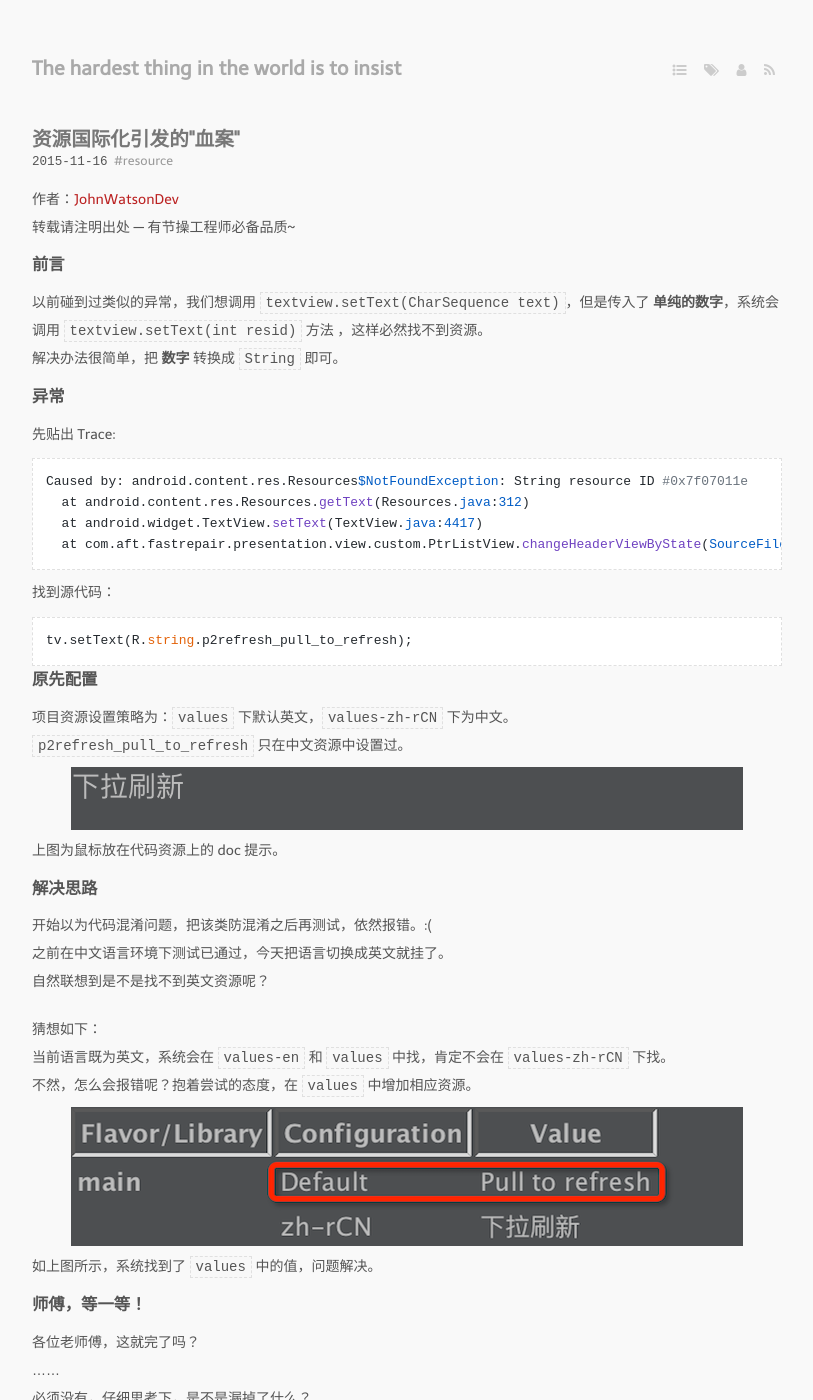
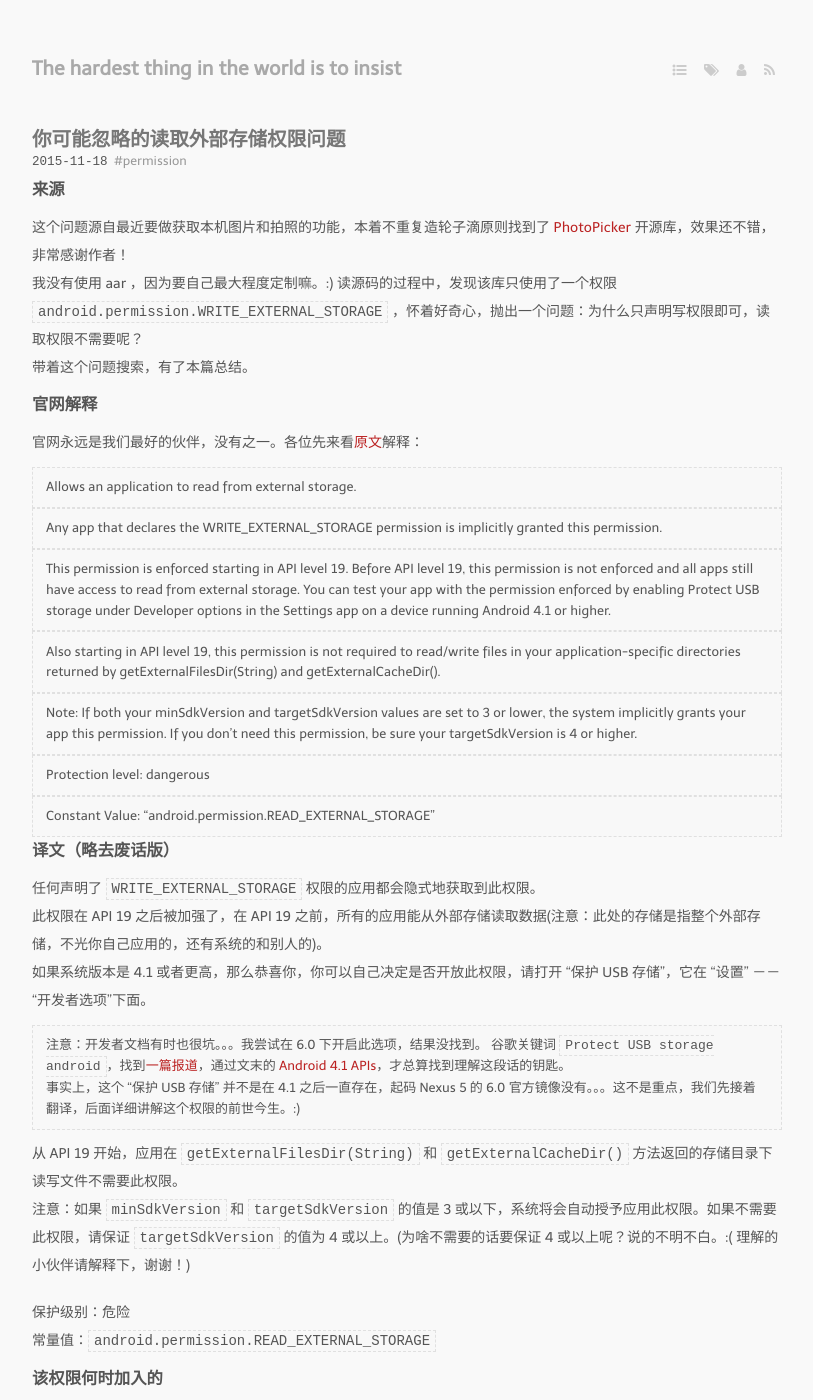
Before and after one commit to johnwatsondev/johnwatsondev.github.io, a Jekyll site: the page built from index.md, in a window 1280 px wide and 1400 px high. Shown: the whole window, without its empty margins (233-1046 px from the left). Built offline with Jekyll 4.4.1, drawn with Linux system fonts in a browser that asks for light colours; nearby versions of some CDN libraries; some web fonts are replaced; Markdown is read by kramdown in place of the engine named in the settings; some of the changed text lies outside the part shown.

Commit message:
add post

````diff
--- a/_posts/2015-06-08-remove-footerview-in-onscroll.md
+++ b/_posts/2015-06-08-remove-footerview-in-onscroll.md
@@ -79,5 +79,3 @@ this.post(new Runnable() {
 微小改动的奥秘在哪里呢？`View.post(Runnable action)` 方法的代码在主线程执行，当 ListView 移除 footerView 时，视图已经绘制完毕，再次绘制视图便没有问题。
 
 附上代码链接 [PtrListView.java](https://gist.github.com/johnwatsondev/5922a3be8bc2555bff93)
-
-<!-- {% gist johnwatsondev/5922a3be8bc2555bff93 %} -->
--- /dev/null
+++ b/_posts/2015-11-17-runtime-permission-util.md
@@ -0,0 +1,28 @@
+---
+title: 检查运行时权限工具类
+layout: post
+guid: urn:uuid:f9b93732-9806-4fd1-ba4b-4705a0743cd3
+comments: true
+tags:
+  - permission
+---
+
+### 前言
+在 6.0 上使用 [PhotoPicker](https://github.com/donglua/PhotoPicker) 遇到了权限问题，由于默认情况下应用权限是未通过的，所以出问题。
+Trace 如下：
+
+```java
+Caused by: java.lang.SecurityException: Permission Denial:
+reading com.android.providers.media.MediaProvider uri content://media/external/images/media
+requires android.permission.READ_EXTERNAL_STORAGE, or grantUriPermission()
+```
+
+显然是木有权限呀，一番查证后是 [Runtime Permissions](http://developer.android.com/training/permissions/requesting.html) 问题。参考文档后抽取工具类如下：
+
+{% gist johnwatsondev/2d9a068931f88a3b2470%}
+
+重点解释下 `checkPermissionGranted` 方法中的两个参数。
+当权限未被授予且需要向用户说明原因时，`ShowRationaleCallback` 回调函数会发出通知，在实现类的 `void needShow(final int requestCode)` 方法中自定义提示，弹出 Toast 或 对话框 等等。
+布尔型的 `needRequestPermission` 参数是为了当权限未被授予且需要向用户说明原因时，是否直接帮你请求该权限，省去手动发起。
+
+用法请参考 [Demo](https://github.com/johnwatsondev/PhotoPicker.git) 中的 [`MainActivity`](https://github.com/johnwatsondev/PhotoPicker/blob/master/photopickerdemo/src/main/java/me/iwf/PhotoPickerDemo/MainActivity.java) 。
--- /dev/null
+++ b/_posts/2015-11-18-you-did-not-notice-things-about-read-external-storage.md
@@ -0,0 +1,72 @@
+---
+title: 你可能忽略的读取外部存储权限问题
+layout: post
+guid: urn:uuid:749f748e-fd43-4352-a89f-12a407d0b971
+comments: true
+tags:
+  - permission
+---
+
+### 来源
+这个问题源自最近要做获取本机图片和拍照的功能，本着不重复造轮子滴原则找到了 [PhotoPicker](https://github.com/donglua/PhotoPicker) 开源库，效果还不错，非常感谢作者！
+我没有使用 aar ，因为要自己最大程度定制嘛。:) 读源码的过程中，发现该库只使用了一个权限 `android.permission.WRITE_EXTERNAL_STORAGE` ，怀着好奇心，抛出一个问题：为什么只声明写权限即可，读取权限不需要呢？
+带着这个问题搜索，有了本篇总结。
+
+### 官网解释
+官网永远是我们最好的伙伴，没有之一。各位先来看[原文](http://developer.android.com/reference/android/Manifest.permission.html#READ_EXTERNAL_STORAGE)解释：
+
+> Allows an application to read from external storage.
+
+> Any app that declares the WRITE_EXTERNAL_STORAGE permission is implicitly granted this permission.
+
+> This permission is enforced starting in API level 19. Before API level 19, this permission is not enforced and all apps still have access to read from external storage. You can test your app with the permission enforced by enabling Protect USB storage under Developer options in the Settings app on a device running Android 4.1 or higher.
+
+> Also starting in API level 19, this permission is not required to read/write files in your application-specific directories returned by getExternalFilesDir(String) and getExternalCacheDir().
+
+> Note: If both your minSdkVersion and targetSdkVersion values are set to 3 or lower, the system implicitly grants your app this permission. If you don't need this permission, be sure your targetSdkVersion is 4 or higher.
+
+> Protection level: dangerous
+
+> Constant Value: "android.permission.READ_EXTERNAL_STORAGE"
+
+### 译文（略去废话版）
+任何声明了 `WRITE_EXTERNAL_STORAGE` 权限的应用都会隐式地获取到此权限。
+此权限在 API 19 之后被加强了，在 API 19 之前，所有的应用能从外部存储读取数据(注意：此处的存储是指整个外部存储，不光你自己应用的，还有系统的和别人的)。
+如果系统版本是 4.1 或者更高，那么恭喜你，你可以自己决定是否开放此权限，请打开 “保护 USB 存储”，它在 “设置” －－ “开发者选项”下面。
+
+> 注意：开发者文档有时也很坑。。。我尝试在 6.0 下开启此选项，结果没找到。
+> 谷歌关键词 `Protect USB storage android`，找到[一篇报道](http://www.androidcentral.com/jelly-bean-brings-new-permission-along-read-external-storage)，通过文末的 [Android 4.1 APIs](http://developer.android.com/about/versions/android-4.1.html)，才总算找到理解这段话的钥匙。
+> 事实上，这个 “保护 USB 存储” 并不是在 4.1 之后一直存在，起码 Nexus 5 的 6.0 官方镜像没有。。。这不是重点，我们先接着翻译，后面详细讲解这个权限的前世今生。:)
+
+从 API 19 开始，应用在 `getExternalFilesDir(String)` 和 `getExternalCacheDir()` 方法返回的存储目录下读写文件不需要此权限。
+注意：如果 `minSdkVersion` 和 `targetSdkVersion` 的值是 3 或以下，系统将会自动授予应用此权限。如果不需要此权限，请保证 `targetSdkVersion` 的值为 4 或以上。(为啥不需要的话要保证 4 或以上呢？说的不明不白。:(  理解的小伙伴请解释下，谢谢！)
+
+保护级别：危险
+常量值：`android.permission.READ_EXTERNAL_STORAGE`
+
+### 该权限何时加入的
+答案是：API 16 ，也就是 [Jelly Bean 4.1](http://developer.android.com/about/versions/android-4.1.html#Permissions) 。
+在 4.1 中，默认情况下所有的应用仍然有读取权限。如果应用已经获取了写权限，那么自动获取读取权限。
+好奇的你肯定会问：**特殊情况**是啥呢？
+问得好，这就是我在上面译文中疑惑的地方，**保护 USB 存储** 是个神马玩意儿？其实它就是在 4.1 引入的，请看图片：
+
+![Protect USB storage](/media/files/2015/11/18/protect_usb.jpg)
+
+当勾选此选项后，会有什么行为呢？暂时没有测试，暂定使用虚拟机测试。
+当然后来在 6.0 上为何看不到，目前还不清楚，如果你查到原因了，请告诉我哈！
+
+### KitKat 中的变化
+在 [Important Behavior Changes](http://developer.android.com/about/versions/android-4.4.html#Behaviors) 和 [App Permissions](http://developer.android.com/about/versions/android-4.4.html#Permissions) 中阐述了变化。
+大意是：在 4.4 上，应用不能直接读取外部存储的共享文件，除非获取了读权限。由 `getExternalStoragePublicDirectory()` 方法返回目录(外部存储的共享区域)下的文件，没有读取权限时无法访问。但是可以在没有任何权限时(`WRITE_EXTERNAL_STORAGE` 和 `READ_EXTERNAL_STORAGE` 均不需要)，访问(读写)由 `getExternalFilesDir()` 方法返回的目录（应用特定的外部存储，你自己的地盘）下的文件。
+
+### Marshmallow 中运行时权限
+[Runtime Permissions](http://developer.android.com/about/versions/marshmallow/android-6.0-changes.html#behavior-runtime-permissions) 有说明。
+大意为：用户可以在运行时决定是否授权给某个应用。类似与 iOS 上弹出对话框询问是否打开第三方的应用，手机主人真正当家做主啦。:)
+在 6.0 及以上系统要在运行时判断是否获取了相应权限，根据用户的授权状态给出恰当的交互。更多信息请看 [Working with System Permissions](http://developer.android.com/training/permissions/index.html) 和 [Requesting Permissions at Run Time](http://developer.android.com/training/permissions/requesting.html) 。
+
+### 总结
+其实就是译文的浓缩版：
+如果已经声明了 `WRITE_EXTERNAL_STORAGE` 权限，那么不需要显示地声明 `READ_EXTERNAL_STORAGE` 权限。
+API 19 之前所有的应用能从外部存储读取数据(注意：此处的存储是指整个外部存储，不光你自己应用的，还有系统的和别人的)。
+从 API 19 开始，应用在 getExternalFilesDir(String) 和 getExternalCacheDir() 方法返回的存储目录（应用特定的外部存储，你自己的地盘）下读写文件不需要此权限，而在 `getExternalStoragePublicDirectory()` 方法返回目录(外部存储的共享区域)下的文件，没有读取权限时无法访问。
+关于运行时异常，请看本篇：[检查运行时权限工具类](http://www.johnwatsondev.com/2015/11/17/runtime-permission-util.html) 。
````
Also changed, not shown: media/files/2015/11/18/protect_usb.jpg (added).
